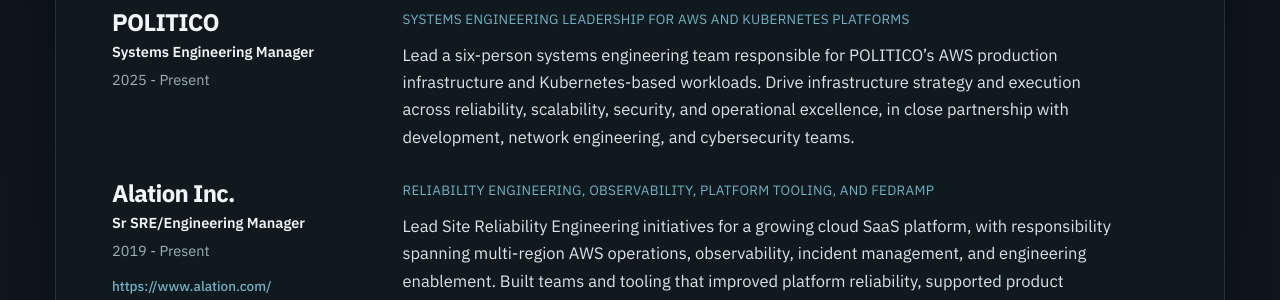
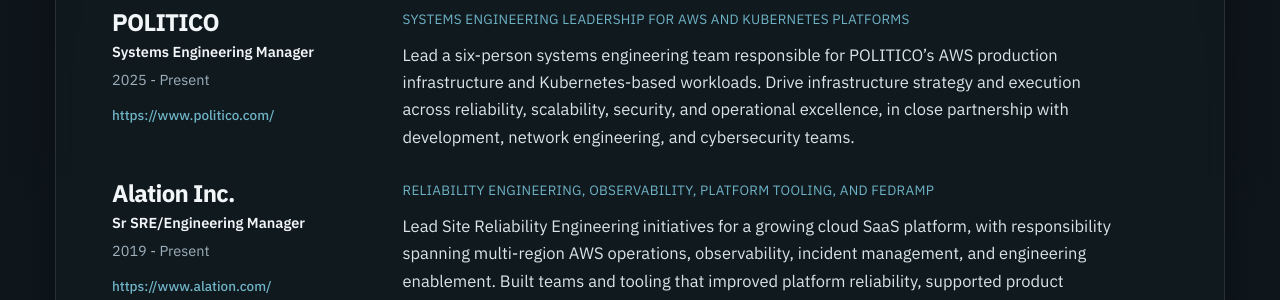
Before and after one commit to idea360/idea360.github.io, a Jekyll site: the page built from index.md, in a window 1280 px wide. Shown: the part 783-1083 px from the top of the page. Built offline with Jekyll 4.4.1, drawn with Linux system fonts in a browser that asks for light colours; nearby versions of some CDN libraries; some of the changed lines change nothing that is shown.

Commit message:
Update website link

```diff
--- a/_config.yml
+++ b/_config.yml
@@ -29,6 +29,7 @@
     content:
       - layout: left
         title: POLITICO
+        link: https://www.politico.com/
         sub_title: Systems Engineering Manager
         caption: 2025 - Present
         quote: >
```
